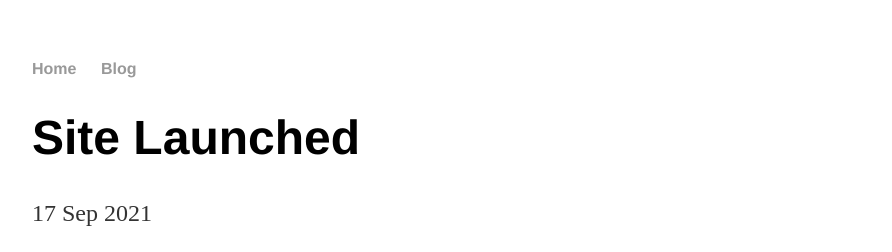
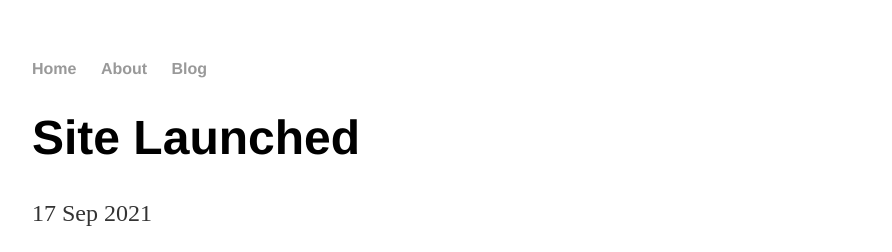
Before and after one commit to ZainabKJ/ZainabKJ.github.io, a Jekyll site: the page built from _posts/2021-09-17-site-launched.md, in a window 1280 px wide. Shown: the top 252 px of the page, without its empty margins (160-1052 px from the left). Built offline with Jekyll 4.4.1, drawn with Linux system fonts in a browser that asks for light colours.

Commit message:
Update default.html
Default script of HTML pages.

```diff
--- a/_layouts/default.html
+++ b/_layouts/default.html
@@ -10,6 +10,9 @@
       <ul>
         <li>
           <a href="/">Home</a>
+        </li>
+        <li>
+          <a href="/about">About</a>
         </li>
         <li>
           <a href="/blog">Blog</a>
```
